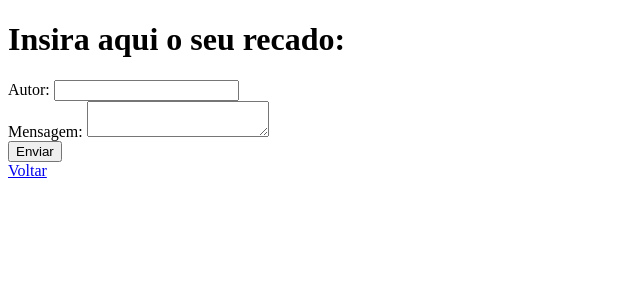
After one commit to wsilva-dev/become_dev, a Django app: page /novo/ in a window 1280 px wide. The commit adds this page. Shown: the top 300 px of the page, without its empty margins (0-640 px from the left). Run offline with Django 5.2, Linux system fonts and the light colour scheme.

Commit message:
Add mural to the root, create add new message page

```diff
--- a/message_board/board/templates/board/message_list.html
+++ b/message_board/board/templates/board/message_list.html
@@ -11,7 +11,7 @@
         <h4 style="color: chocolate;">Total de recados no mural: {{ total_messages }}</h4>
 
         <ul>
-            <li><a href="">Adicionar Recado</a></li>
+            <li><a href="{% url 'message_create' %}">Adicionar Recado</a></li>
             <li><a href="{% url 'about' %}">Sobre</a></li>
         </ul>
 
--- /dev/null
+++ b/message_board/board/templates/board/novo_recado.html
@@ -0,0 +1,43 @@
+<!DOCTYPE html>
+<html lang="pt-br">
+<head>
+    <meta charset="UTF-8">
+    <meta name="viewport" content="width=device-width, initial-scale=1.0">
+    <title>Novo Recado</title>
+</head>
+<body>
+
+    <h1>Insira aqui o seu recado:</h1>
+    <div class="add-message-form">
+        <form action="{% url 'message_create' %}" method="post">
+            {% csrf_token %}
+            <div>
+                <label for="author">Autor:</label>
+                <input type="text" id="author" name="author" maxlength="100" required>
+            </div>
+
+            <div>
+                <label for="message">Mensagem:</label>
+                <textarea id="message" name="content" required></textarea>
+            </div>
+
+            <div class="button">
+                <button type="submit">Enviar</button>
+            </div>
+        </form>
+    </div>
+
+    <div class="confirm-submission">
+
+        {% if author or content %}
+            <h3>Dados recebidos</h3>
+            <p>Author: {{ author }}</p>
+            <p>Mensagem:</p>
+            <p>{{ content }}</p>
+        {% endif %}
+
+    </div>
+
+    <a href="{% url 'message_list' %}">Voltar</a>
+</body>
+</html>
--- a/message_board/board/urls.py
+++ b/message_board/board/urls.py
@@ -3,5 +3,6 @@ from . import views
 
 urlpatterns = [
     path("", views.message_list, name="message_list"),
-    path("sobre/", views.about, name="about")
+    path("sobre/", views.about, name="about"),
+    path("novo/", views.message_create, name="message_create")
 ]
--- a/message_board/board/views.py
+++ b/message_board/board/views.py
@@ -17,3 +17,16 @@ def message_list(request):
 
 def about(request):
     return render(request, "board/about.html")
+
+def message_create(request):
+    if request.method == "POST":
+        author = request.POST.get("author", "").strip()
+        content = request.POST.get("content", "").strip()
+
+        return render(
+            request, "board/novo_recado.html", {
+                "author" : author,
+                "content" : content,
+            })
+
+    return render(request, "board/novo_recado.html")
--- a/message_board/config/urls.py
+++ b/message_board/config/urls.py
@@ -19,5 +19,6 @@ from django.urls import path, include
 
 urlpatterns = [
     path('admin/', admin.site.urls),
-    path('recados/', include("board.urls")),
+    path("", include("board.urls")),
+
 ]
```
Also changed, not shown: 1 other file.
